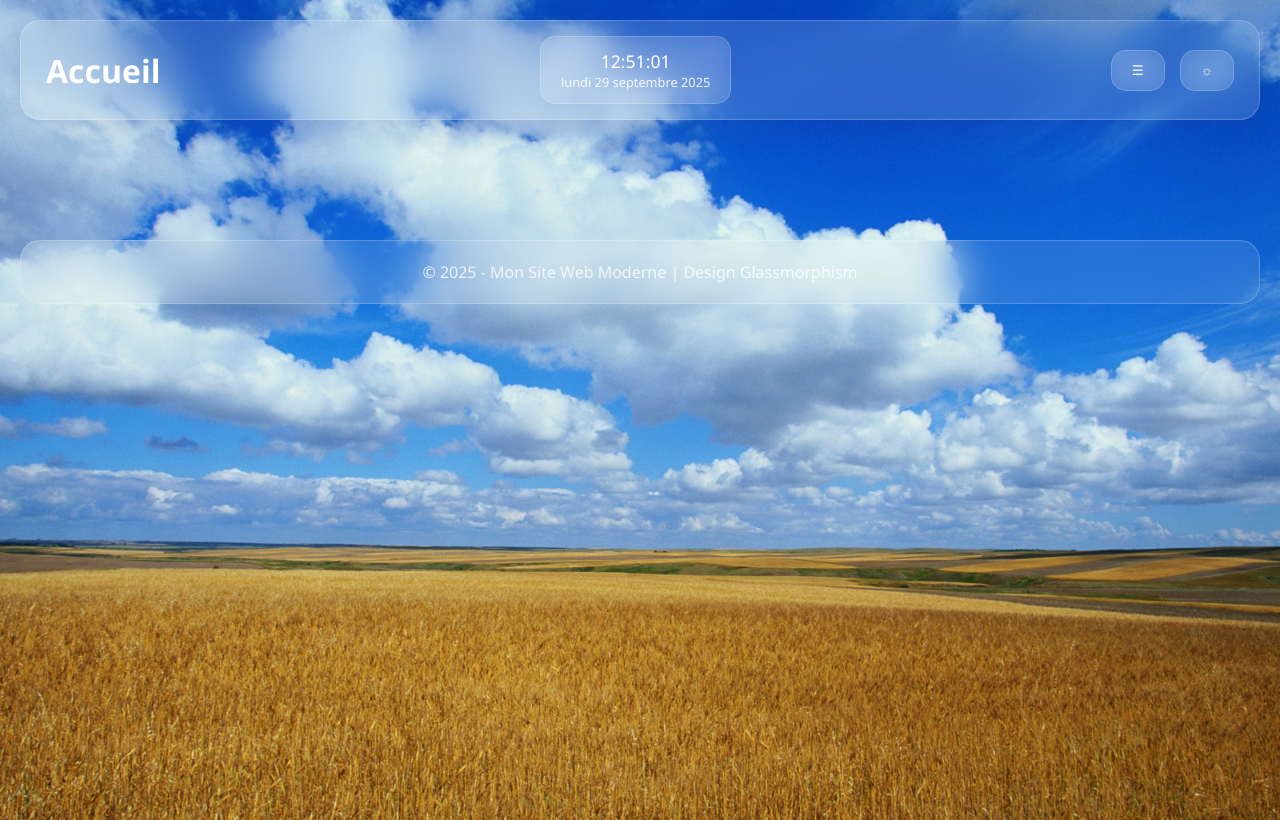
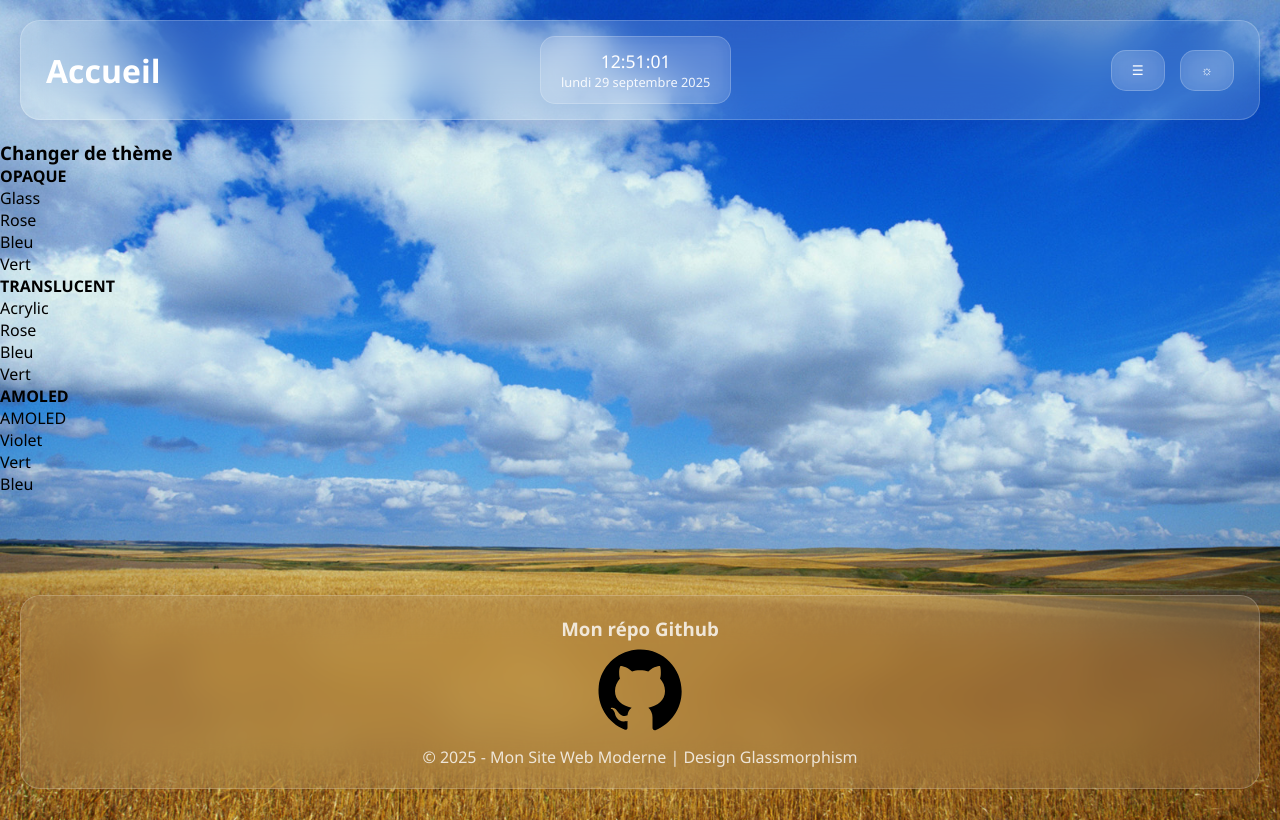
Before and after one commit to SISbouba/sitePerso, a plain HTML site: page pages/pagePrincipal/indexB.html in a window 1280 px wide. Drawn offline with Linux system fonts and the light colour scheme.

Commit message:
MAJ architecture CSS

```diff
--- /dev/null
+++ b/css/AMOLED/AMOLED.css
@@ -0,0 +1,18 @@
+* {
+    margin: 0;
+    padding: 0;
+    box-sizing: border-box;
+}
+
+body {
+    font-family: 'Segoe UI', Tahoma, Geneva, Verdana, sans-serif;
+    background-image: url("../../images/imageWindowsLonghorn.jpg");
+    background-size: cover;
+    background-attachment: fixed;
+    background-position: center;
+    background-repeat: no-repeat;
+    /*background-color: black;*/
+    min-height: 100vh;
+    overflow-x: hidden;
+    position: relative;
+}
--- a/pages/pagePrincipal/indexB.html
+++ b/pages/pagePrincipal/indexB.html
@@ -4,10 +4,12 @@
     <meta charset="UTF-8">
     <meta name="viewport" content="width=device-width, initial-scale=1.0">
     <title>MonSite Moderne</title>
-    <link rel="stylesheet" href="../../css/themePrincipal/stylePrincipal.css">
+    <link rel="stylesheet" href="../../css/TRANSLUCENT/stylePrincipal.css">
     <link rel="icon" href="../../images/siteIcon.ico" type="image/x-icon">
 </head>
 <body>
+
+    <!-- Barre de navigation principal -->
     <header id="main-header">
         <div class="main-menu">
             <h1 class="logo-name">Accueil</h1>
@@ -33,6 +35,34 @@
         </ul>
     </div>
 
+    <section id="theme-contenu" class="mega-menu">
+         <div><h3>Changer de thème</h3></div>
+         <section id="theme-selector">
+            <article class="theme-type">
+                <article>
+                    <h4>OPAQUE</h4>
+                    <div class="theme" onclick="changeTheme('CSS/Glass/glass.css')">Glass</div>
+                    <div class="theme" onclick="changeTheme('CSS/Glass/rose.css')">Rose</div>
+                    <div class="theme" onclick="changeTheme('CSS/Glass/bleu.css')">Bleu</div>
+                    <div class="theme" onclick="changeTheme('CSS/Glass/vert.css')">Vert</div>
+                </article>
+                <article>
+                    <h4>TRANSLUCENT</h4>
+                    <div class="theme" onclick="changeTheme('CSS/Acrylic/acrylic.css')">Acrylic</div>
+                    <div class="theme" onclick="changeTheme('CSS/Acrylic/rose.css')">Rose</div>
+                    <div class="theme" onclick="changeTheme('CSS/Acrylic/bleu.css')">Bleu</div>
+                    <div class="theme" onclick="changeTheme('CSS/Acrylic/vert.css')">Vert</div>
+                </article>
+                <article>
+                    <h4>AMOLED</h4>
+                    <div class="theme" onclick="changeTheme('CSS/AMOLED/AMOLED.css')">AMOLED</div>
+                    <div class="theme" onclick="changeTheme('CSS/AMOLED/violet.css')">Violet</div>
+                    <div class="theme" onclick="changeTheme('CSS/AMOLED/vert.css')">Vert</div>
+                    <div class="theme" onclick="changeTheme('CSS/AMOLED/bleu.css')">Bleu</div>
+                </article>
+            </article>
+         </section>
+    </section>
     <div class="sous-menu" id="theme-sous-menu">
         <ul>
             <li><button onclick="toggleBlur()">🔄 Dynamic Blur</button></li>
@@ -94,9 +124,13 @@
     </main>
 
     <footer>
+        <section>
+            <h3>Mon répo Github</h3>
+            <a href="https://github.com/SISbouba/sitePerso" target="_blank" itle="Lien vers le repo GitHub"><img src="/images/GitHub.svg" alt="GitHub" id="GitHub" style="height: 100px; width: 100px;"></a>
+        </section>
         <p>&copy; 2025 - Mon Site Web Moderne | Design Glassmorphism</p>
     </footer>
 
     <script src="../../javascript/script.js"></script>
 </body>
-</html>
+</html
```
Also changed, not shown: css/AMOLED/crimson.css (added), css/AMOLED/galaxy.css (added), css/AMOLED/gold.css (added), css/OPAQUE/azure.css (added), css/OPAQUE/capybara.css (added), css/OPAQUE/clair.css (added), css/OPAQUE/sombre.css (added), css/TRANSLUCENT/acrylic.css (added), css/TRANSLUCENT/blur.css (added), css/TRANSLUCENT/glass.css (added), css/TRANSLUCENT/stylePrincipal.css (renamed from css/themePrincipal/stylePrincipal.css), css/TRANSLUCENT/transparent.css (added), css/styleClaireSimple.css (renamed from css/themePrincipal/styleClaireSimple.css), css/stylePortfolio.css (renamed from css/themePortfolio/stylePortfolio.css), 1 more files.
